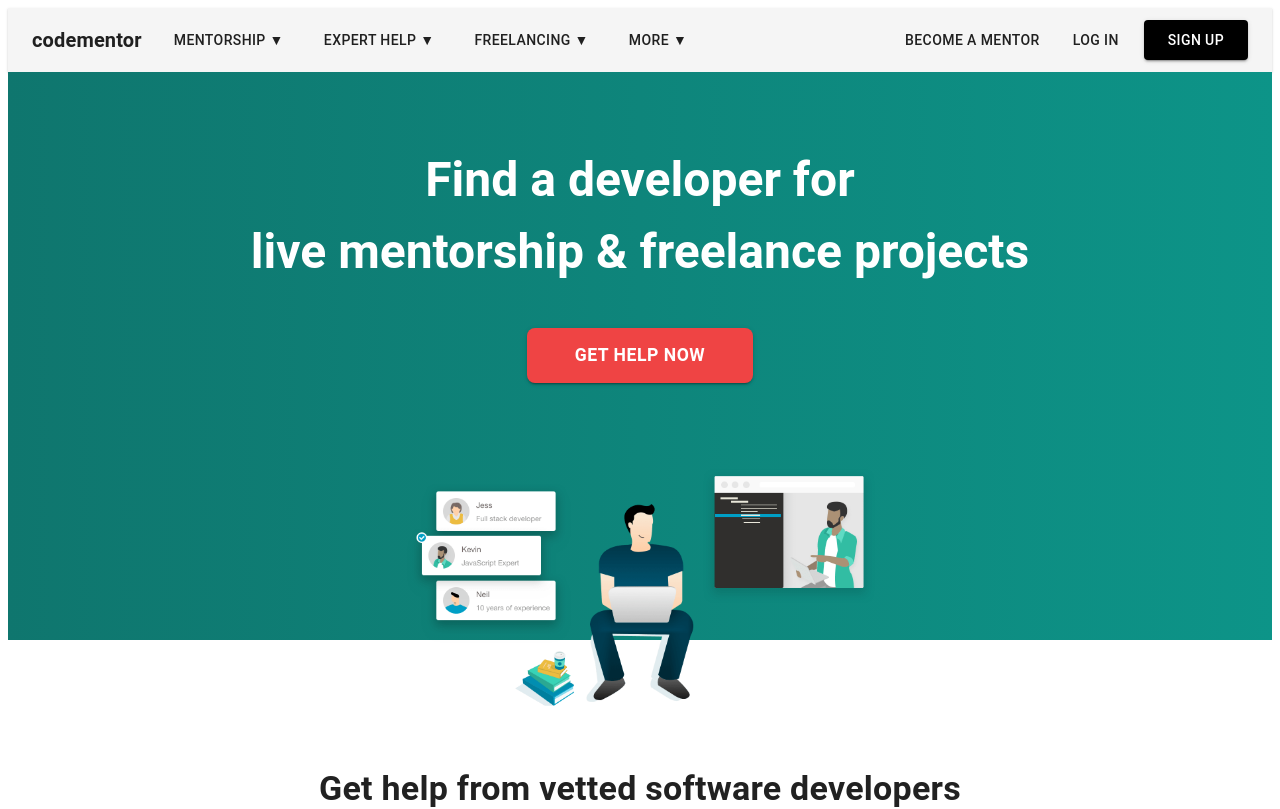
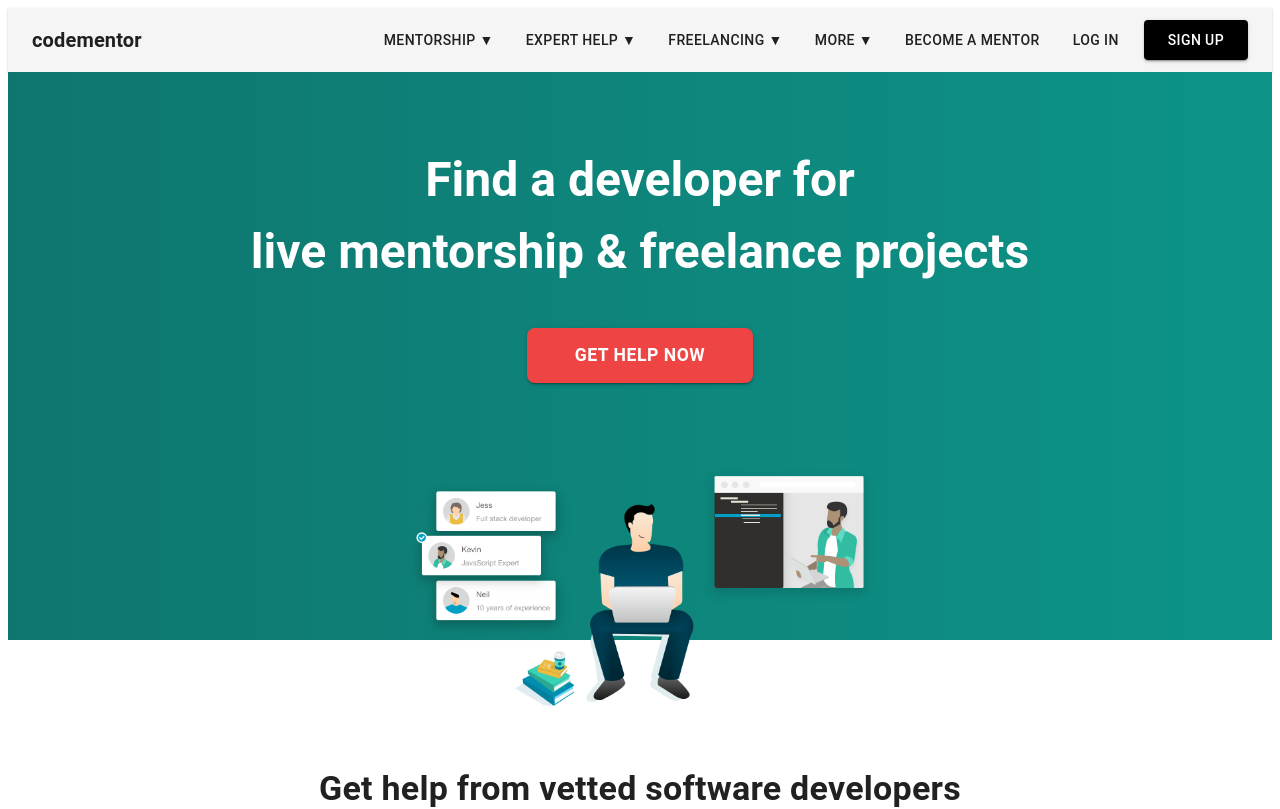
Before and after one commit to G3RGES/MUI-LandingPage, a React (Vite) app: page / in a window 1280 px wide. Shown: the top 809 px of the page. Built offline with nearby package versions, Linux system fonts and the light colour scheme.

Commit message:
Update Navbar.jsx

```diff
--- a/src/Components/Navbar/Navbar.jsx
+++ b/src/Components/Navbar/Navbar.jsx
@@ -1,43 +1,64 @@
-import React from "react";
+import React, { useState } from "react";
 import {
   AppBar,
   Toolbar,
   Typography,
   Button,
   Box,
-  Container,
+  IconButton,
+  Drawer,
+  List,
+  ListItemButton,
+  ListItemText,
+  Collapse,
+  Divider,
+  Menu,
+  MenuItem,
 } from "@mui/material";
+import MenuIcon from "@mui/icons-material/Menu";
+import ExpandLess from "@mui/icons-material/ExpandLess";
+import ExpandMore from "@mui/icons-material/ExpandMore";
 
-const Navbar = () => {
+export default function Navbar() {
+  const [openDrawer, setOpenDrawer] = useState(false);
+  const [anchorEl, setAnchorEl] = useState(null);
+  const [menuId, setMenuId] = useState(null);
+  const [collapse, setCollapse] = useState({
+    mentorship: false,
+    expert: false,
+    freelancing: false,
+    more: false,
+  });
+
+  const handleOpen = (event, id) => {
+    setAnchorEl(event.currentTarget);
+    setMenuId(id);
+  };
+
+  const handleClose = () => {
+    setAnchorEl(null);
+    setMenuId(null);
+  };
+
+  const toggleDrawer = (state) => () => setOpenDrawer(state);
+
+  const toggleCollapse = (id) => {
+    setCollapse((prev) => ({ ...prev, [id]: !prev[id] }));
+  };
+
   return (
     <AppBar position="static" color="default" elevation={1}>
-      {/* <Container maxWidth="xl"> */}
       <Toolbar
         sx={{
           display: "flex",
           justifyContent: "space-between",
           alignItems: "center",
           px: 2,
-          maxWidth: "xl",
         }}
       >
-        <Box
-          sx={{
-            display: "flex",
-            flexDirection: { xs: "column", md: "row" },
-            alignItems: "center",
-            gap: 3,
-          }}
-        >
-          <Typography variant="h6" color="textPrimary" fontWeight="bold">
-            codementor
-          </Typography>
-
-          <Button color="inherit">Mentorship ▼</Button>
-          <Button color="inherit">Expert help ▼</Button>
-          <Button color="inherit">Freelancing ▼</Button>
-          <Button color="inherit">More ▼</Button>
-        </Box>
+        <Typography variant="h6" color="textPrimary" fontWeight="bold">
+          codementor
+        </Typography>
 
         <Box
           sx={{
@@ -46,6 +67,58 @@
             gap: 2,
           }}
         >
+          <Button color="inherit" onClick={(e) => handleOpen(e, "mentorship")}>
+            Mentorship ▼
+          </Button>
+          <Menu
+            anchorEl={anchorEl}
+            open={menuId === "mentorship"}
+            onClose={handleClose}
+          >
+            <MenuItem onClick={handleClose}>Find a Mentor</MenuItem>
+            <MenuItem onClick={handleClose}>Become a Mentor</MenuItem>
+            <MenuItem onClick={handleClose}>Pricing</MenuItem>
+          </Menu>
+
+          <Button color="inherit" onClick={(e) => handleOpen(e, "expert")}>
+            Expert help ▼
+          </Button>
+          <Menu
+            anchorEl={anchorEl}
+            open={menuId === "expert"}
+            onClose={handleClose}
+          >
+            <MenuItem onClick={handleClose}>Code Review</MenuItem>
+            <MenuItem onClick={handleClose}>Pair Programming</MenuItem>
+            <MenuItem onClick={handleClose}>Debug Assistance</MenuItem>
+          </Menu>
+
+          <Button color="inherit" onClick={(e) => handleOpen(e, "freelancing")}>
+            Freelancing ▼
+          </Button>
+          <Menu
+            anchorEl={anchorEl}
+            open={menuId === "freelancing"}
+            onClose={handleClose}
+          >
+            <MenuItem onClick={handleClose}>Find Freelance Jobs</MenuItem>
+            <MenuItem onClick={handleClose}>Hire Developers</MenuItem>
+            <MenuItem onClick={handleClose}>Remote Projects</MenuItem>
+          </Menu>
+
+          <Button color="inherit" onClick={(e) => handleOpen(e, "more")}>
+            More ▼
+          </Button>
+          <Menu
+            anchorEl={anchorEl}
+            open={menuId === "more"}
+            onClose={handleClose}
+          >
+            <MenuItem onClick={handleClose}>Blog</MenuItem>
+            <MenuItem onClick={handleClose}>Community</MenuItem>
+            <MenuItem onClick={handleClose}>Help Center</MenuItem>
+          </Menu>
+
           <Button color="inherit">Become a mentor</Button>
           <Button color="inherit">Log in</Button>
           <Button
@@ -60,10 +133,114 @@
             Sign Up
           </Button>
         </Box>
+
+        <IconButton
+          sx={{ display: { xs: "flex", md: "none" } }}
+          onClick={toggleDrawer(true)}
+        >
+          <MenuIcon />
+        </IconButton>
+
+        <Drawer anchor="right" open={openDrawer} onClose={toggleDrawer(false)}>
+          <Box sx={{ width: 260, p: 2 }}>
+            <Typography variant="h6" fontWeight="bold" mb={1}>
+              Menu
+            </Typography>
+            <Divider sx={{ mb: 2 }} />
+
+            <ListItemButton onClick={() => toggleCollapse("mentorship")}>
+              <ListItemText primary="Mentorship" />
+              {collapse.mentorship ? <ExpandLess /> : <ExpandMore />}
+            </ListItemButton>
+            <Collapse in={collapse.mentorship}>
+              <List sx={{ pl: 4 }}>
+                <ListItemButton>
+                  <ListItemText primary="Find a Mentor" />
+                </ListItemButton>
+                <ListItemButton>
+                  <ListItemText primary="Become a Mentor" />
+                </ListItemButton>
+                <ListItemButton>
+                  <ListItemText primary="Pricing" />
+                </ListItemButton>
+              </List>
+            </Collapse>
+
+            <ListItemButton onClick={() => toggleCollapse("expert")}>
+              <ListItemText primary="Expert help" />
+              {collapse.expert ? <ExpandLess /> : <ExpandMore />}
+            </ListItemButton>
+            <Collapse in={collapse.expert}>
+              <List sx={{ pl: 4 }}>
+                <ListItemButton>
+                  <ListItemText primary="Code Review" />
+                </ListItemButton>
+                <ListItemButton>
+                  <ListItemText primary="Pair Programming" />
+                </ListItemButton>
+                <ListItemButton>
+                  <ListItemText primary="Debug Assistance" />
+                </ListItemButton>
+              </List>
+            </Collapse>
+
+            <ListItemButton onClick={() => toggleCollapse("freelancing")}>
+              <ListItemText primary="Freelancing" />
+              {collapse.freelancing ? <ExpandLess /> : <ExpandMore />}
+            </ListItemButton>
+            <Collapse in={collapse.freelancing}>
+              <List sx={{ pl: 4 }}>
+                <ListItemButton>
+                  <ListItemText primary="Find Freelance Jobs" />
+                </ListItemButton>
+                <ListItemButton>
+                  <ListItemText primary="Hire Developers" />
+                </ListItemButton>
+                <ListItemButton>
+                  <ListItemText primary="Remote Projects" />
+                </ListItemButton>
+              </List>
+            </Collapse>
+
+            <ListItemButton onClick={() => toggleCollapse("more")}>
+              <ListItemText primary="More" />
+              {collapse.more ? <ExpandLess /> : <ExpandMore />}
+            </ListItemButton>
+            <Collapse in={collapse.more}>
+              <List sx={{ pl: 4 }}>
+                <ListItemButton>
+                  <ListItemText primary="Blog" />
+                </ListItemButton>
+                <ListItemButton>
+                  <ListItemText primary="Community" />
+                </ListItemButton>
+                <ListItemButton>
+                  <ListItemText primary="Help Center" />
+                </ListItemButton>
+              </List>
+            </Collapse>
+
+            <Divider sx={{ my: 2 }} />
+
+            <ListItemButton>
+              <ListItemText primary="Become a mentor" />
+            </ListItemButton>
+            <ListItemButton>
+              <ListItemText primary="Log in" />
+            </ListItemButton>
+            <ListItemButton
+              sx={{
+                bgcolor: "black",
+                color: "white",
+                "&:hover": { bgcolor: "grey.800" },
+                mt: 1,
+              }}
+            >
+              <ListItemText primary="Sign Up" />
+            </ListItemButton>
+          </Box>
+        </Drawer>
       </Toolbar>
-      {/* </Container> */}
     </AppBar>
   );
-};
-
-export default Navbar;
+}
```
